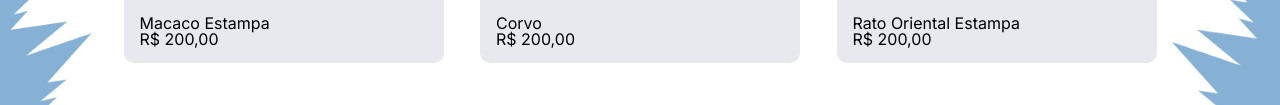
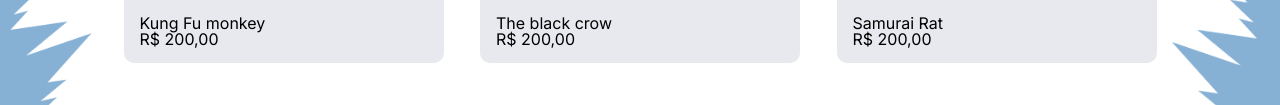
Before and after one commit to MatheusBiazzi/Claw-Brand, a plain HTML site: page Claw-Brand/favorites.html in a window 1280 px wide. Shown: the part 442-547 px from the top of the page. Drawn offline with Linux system fonts and the light colour scheme.

Commit message:
Update favorites.html

```diff
--- a/Claw-Brand/favorites.html
+++ b/Claw-Brand/favorites.html
@@ -50,17 +50,17 @@
 				<div class="productConteiner">
 					<div class="productBox">
 						<img src="products/MB_Macaco_c.png" />
-						<h1>Macaco Estampa</h1>
+						<h1>Kung Fu monkey</h1>
 						<p>R$ 200,00</p>
 					</div>
 					<div class="productBox">
 						<img src="products/MB_Corvo_sd.png" />
-						<h1>Corvo</h1>
+						<h1>The black crow</h1>
 						<p>R$ 200,00</p>
 					</div>
 					<div class="productBox">
 						<img src="products/MB_Rato-Oriental_c.png" />
-						<h1>Rato Oriental Estampa</h1>
+						<h1>Samurai Rat</h1>
 						<p>R$ 200,00</p>
 					</div>
 				</div>
```
